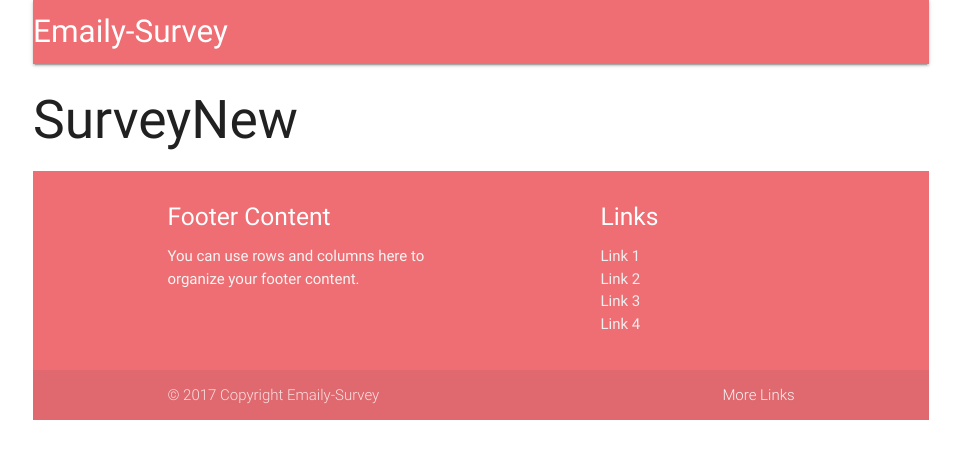
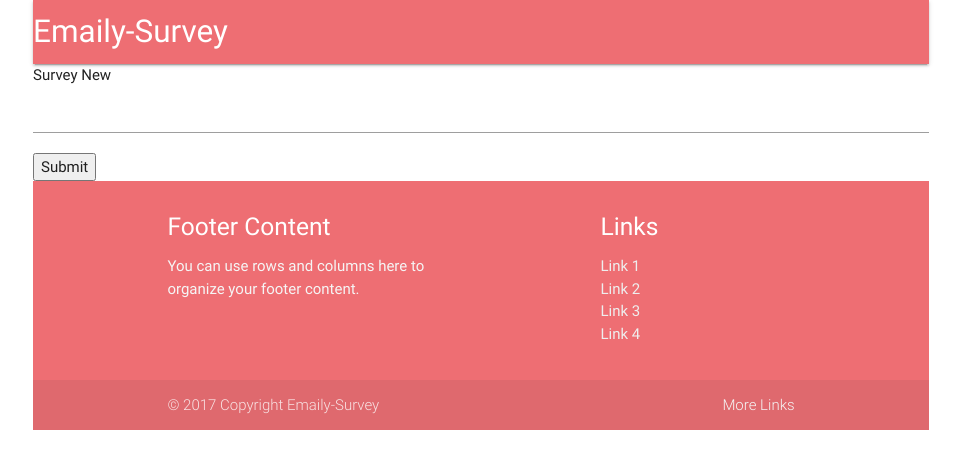
Before and after one commit to DavyCode/email_eApp, a React (Create React App) app in the folder client/: page /surveys/new in a window 1280 px wide. Shown: the top 468 px of the page, without its empty margins (159-1120 px from the left). Built offline with nearby package versions, Linux system fonts and the light colour scheme; no server answers.

Commit message:
redux form setup

```diff
--- a/client/package.json
+++ b/client/package.json
@@ -23,6 +23,7 @@
     "react-scripts": "1.0.17",
     "react-stripe-checkout": "^2.6.3",
     "redux": "^3.7.2",
+    "redux-form": "^7.2.0",
     "redux-thunk": "^2.2.0"
   },
   "scripts": {
--- a/client/public/index.html
+++ b/client/public/index.html
@@ -20,6 +20,7 @@
       Learn how to configure a non-root public URL by running `npm run build`.
     -->
     <title>React App</title>
+    <link href="https://fonts.googleapis.com/icon?family=Material+Icons" rel="stylesheet">
   </head>
   <body>
   <main>
--- a/client/src/components/App.js
+++ b/client/src/components/App.js
@@ -6,8 +6,9 @@
 import Header from './Header';
 import Landing from './Landing';
 import Footer from './Footer';
-const Dashboard = () => <h2>Dashboard</h2>;
-const SurveyNew = () => <h2> SurveyNew </h2>;
+import Dashboard from './Dashboard'
+import SurveyNew from './surveys/SurveyNew'
+
 
 
 
--- /dev/null
+++ b/client/src/components/Dashboard.js
@@ -0,0 +1,17 @@
+import React from 'react';
+import { Link } from 'react-router-dom'
+
+const Dashboard = () => {
+  return (
+    <div>
+      Dashboard
+      <div className="fixed-action-btn">
+        <Link  to='/surveys/new' className="btn-floating btn-large waves-effect waves-light red">
+          <i className="material-icons">add</i>
+        </Link>
+      </div>
+    </div>
+  );
+};
+
+export default Dashboard;
--- /dev/null
+++ b/client/src/components/surveys/SurveyForm.js
@@ -0,0 +1,22 @@
+import React, { Component } from 'react';
+import { reduxForm, Field } from 'redux-form';
+
+
+class SurveyForm extends  Component {
+  render () {
+    return (
+      <div>
+        <form
+          onSubmit={this.props.handleSubmit(values => console.log(values))}
+        >
+          <Field type='text' name='surveyTitle' component="input"/>
+          <button type="submit">Submit</button>
+        </form>
+      </div>
+    )
+  }
+};
+
+export default reduxForm({
+  form: 'surveyForm'
+})(SurveyForm);
--- /dev/null
+++ b/client/src/components/surveys/SurveyNew.js
@@ -0,0 +1,16 @@
+//shows survey form and review
+import React, { Component } from 'react';
+import SurveyForm from './SurveyForm'
+
+class SurveyNew extends  Component {
+  render () {
+    return (
+    <div>
+      Survey New
+      <SurveyForm />
+    </div>
+    )
+  }
+};
+
+export default SurveyNew;
--- a/client/src/reducers/index.js
+++ b/client/src/reducers/index.js
@@ -1,6 +1,8 @@
 import { combineReducers } from 'redux';
+import { reducer as reduxForm } from 'redux-form';
 import authReducer from './authReducer';
 
 export default combineReducers({
-    auth: authReducer
-})
+    auth: authReducer,
+    form: reduxForm
+});
```
Also changed, not shown: 2 other files (tests, documents, lock files or other folders).
